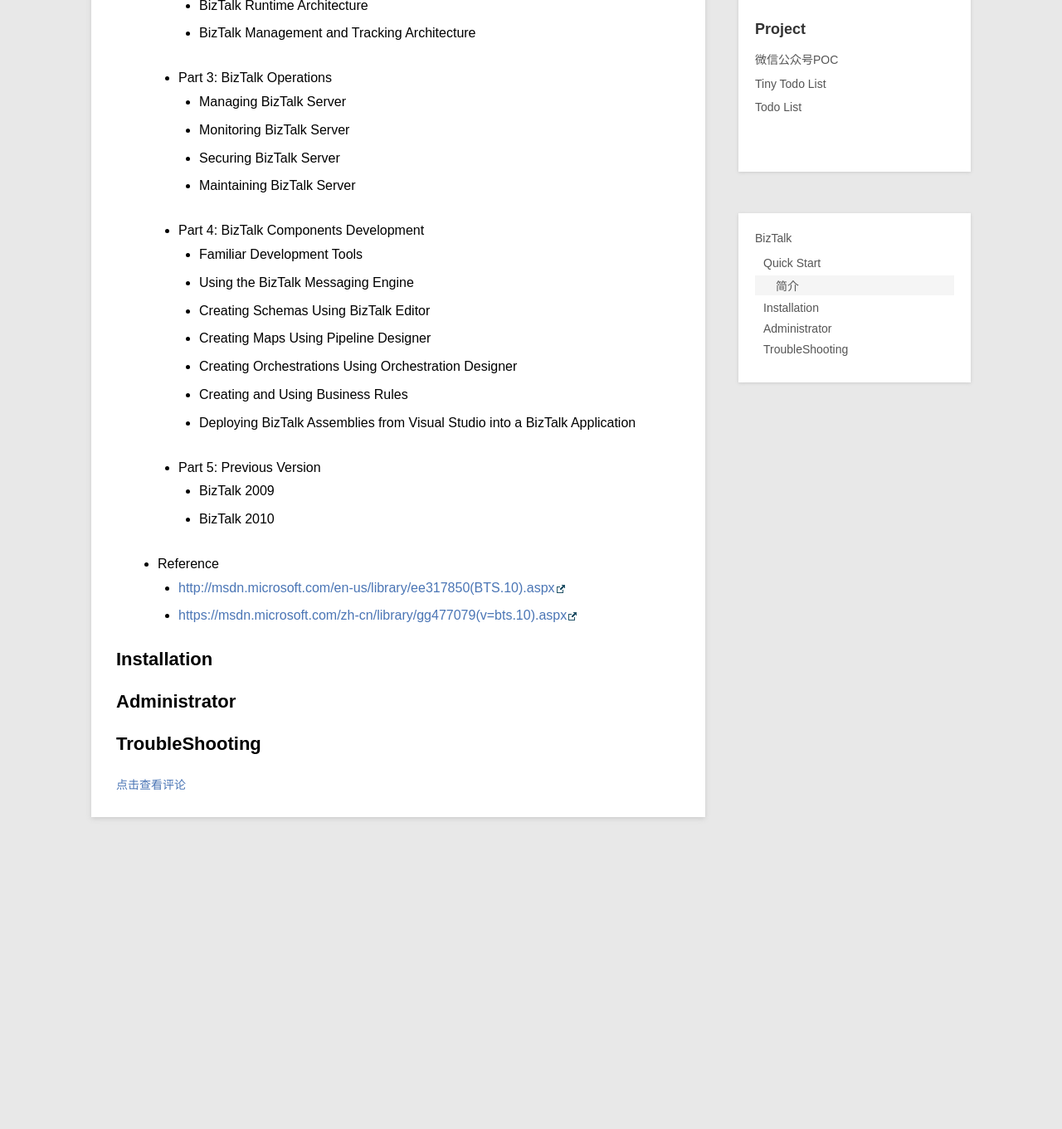
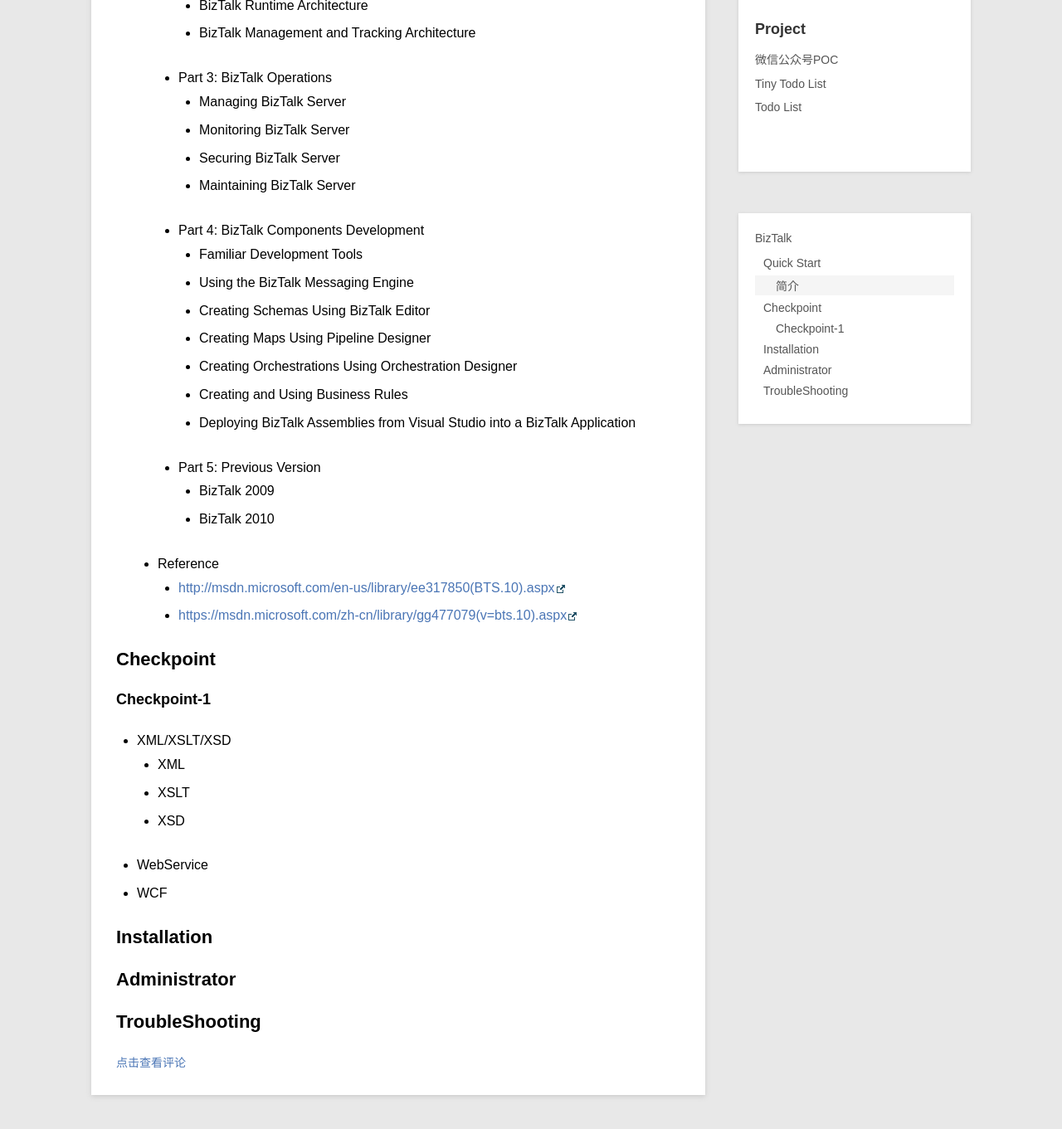
Before and after one commit to wu-wenxiang/wu-wenxiang.github.io, a Jekyll site: the page built from _posts/course/2016-06-27-BizTalk.md, in a window 1280 px wide and 1400 px high, scrolled down 978 px. Shown: the top 1361 px of the window at 83% size. Built offline with Jekyll 4.4.1, drawn with Linux system fonts in a browser that asks for light colours; before the commit the page ends 2043 px from its top, so only the background shows below that.

Commit message:
update _posts/course/2016-06-27-BizTalk.md

```diff
--- a/_posts/course/2016-06-27-BizTalk.md
+++ b/_posts/course/2016-06-27-BizTalk.md
@@ -48,6 +48,16 @@ description:    关于BizTalk的入门，安装，使用和常见问题的排查
 		- [http://msdn.microsoft.com/en-us/library/ee317850(BTS.10).aspx](http://msdn.microsoft.com/en-us/library/ee317850(BTS.10).aspx)
 		- [https://msdn.microsoft.com/zh-cn/library/gg477079(v=bts.10).aspx](https://msdn.microsoft.com/zh-cn/library/gg477079(v=bts.10).aspx)
 
+## Checkpoint
+
+### Checkpoint-1
+- XML/XSLT/XSD
+	- XML
+	- XSLT
+	- XSD
+- WebService
+- WCF
+
 ## Installation
 
 ## Administrator
```
